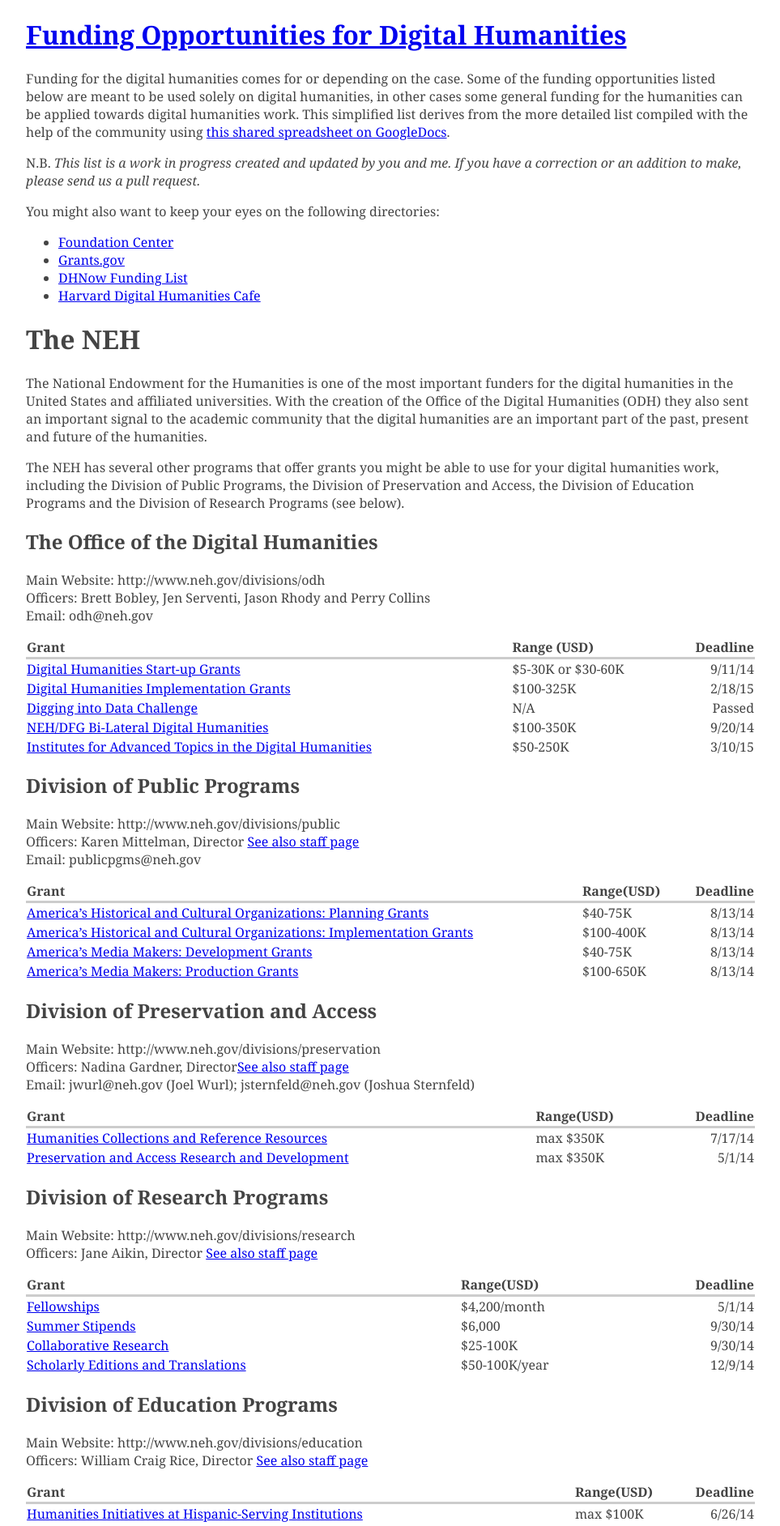
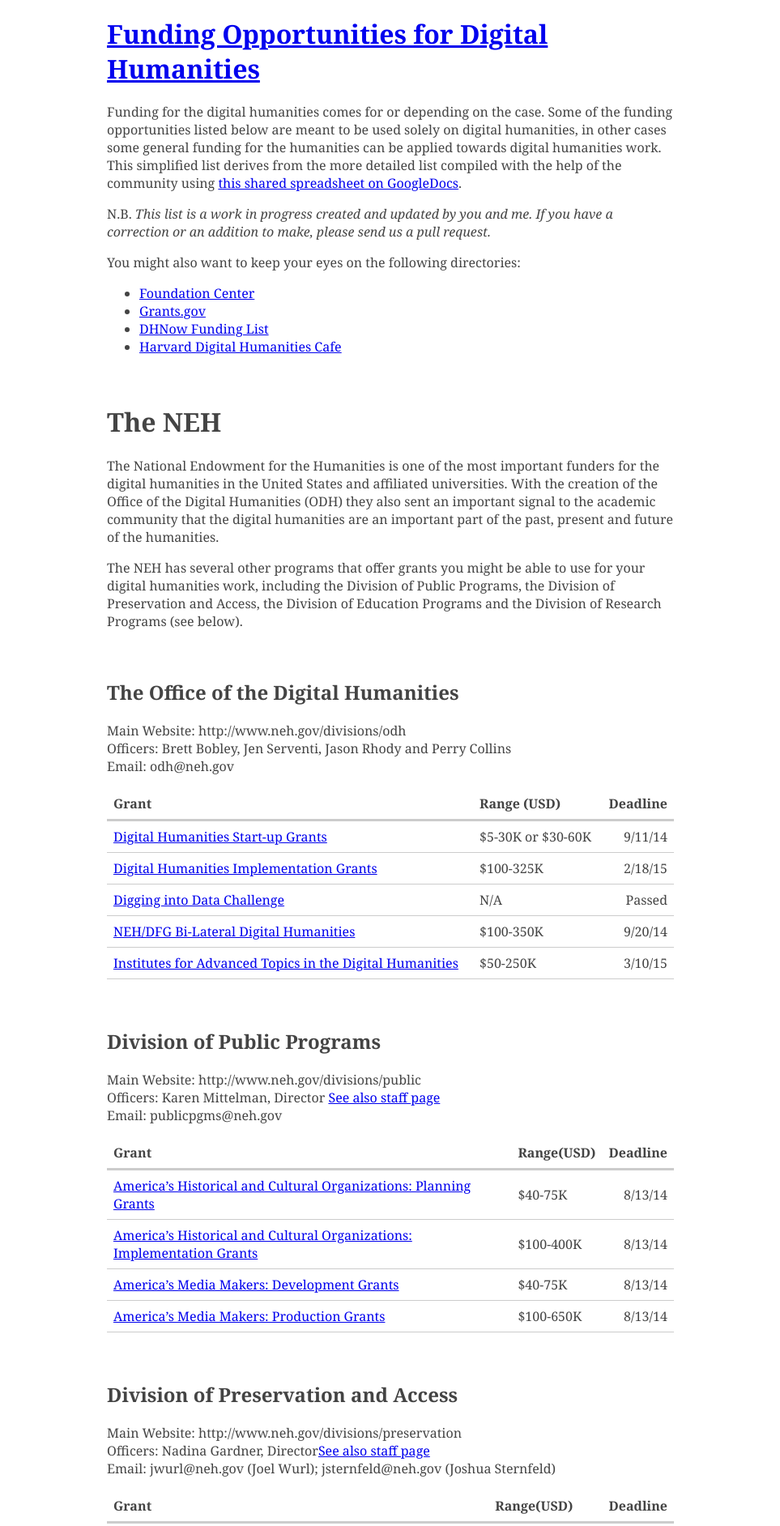
Before and after one commit to achorg/dhfunding, a Jekyll site: the page built from index.md, in a window 1280 px wide. Shown: the top 1884 px of the page at 81% size, without its empty margins (158-1121 px from the left). Built offline with Jekyll 4.4.1, drawn with Linux system fonts in a browser that asks for light colours; Markdown is read by kramdown in place of the engine named in the settings.

Commit message:
A little bit more style.

```diff
--- a/_layouts/default.html
+++ b/_layouts/default.html
@@ -8,7 +8,7 @@
 
         <!-- Custom CSS -->
         <link href='http://fonts.googleapis.com/css?family=Noto+Sans:400,700,400italic|Noto+Serif:400,700,400italic' rel='stylesheet' type='text/css'>
-        <link rel="stylesheet" href="/dhfunding/css/styles.css">
+        <link rel="stylesheet" href="css/styles.css">
 
     </head>
     <body>
--- a/css/styles.css
+++ b/css/styles.css
@@ -1,9 +1,24 @@
 body {
-    max-width:900px;
+    max-width:700px;
     margin: 0 auto;
     padding: 0 2em;
     color: #444;
     font-family: "Noto Serif", Georgia, serif;
+}
+
+
+h1, h2, h3, h4 {
+    margin-top: 60px;
+}
+
+[role=banner] h1 {
+    margin-top:20px;
+}
+
+h1 + h2,
+h2 + h3,
+h3 + h4 {
+    margin-top:20px;
 }
 
 table {
@@ -16,13 +31,10 @@ thead tr {
 }
 
 tbody tr {
-    border-bottom: 1px solid #cc;
-}
-
-tr {
-    padding: 0.25em 0;
 }
 
 th, td {
+    padding: 0.5em;
     text-align:left;
+    border-bottom: 1px solid #ccc;
 }
```
